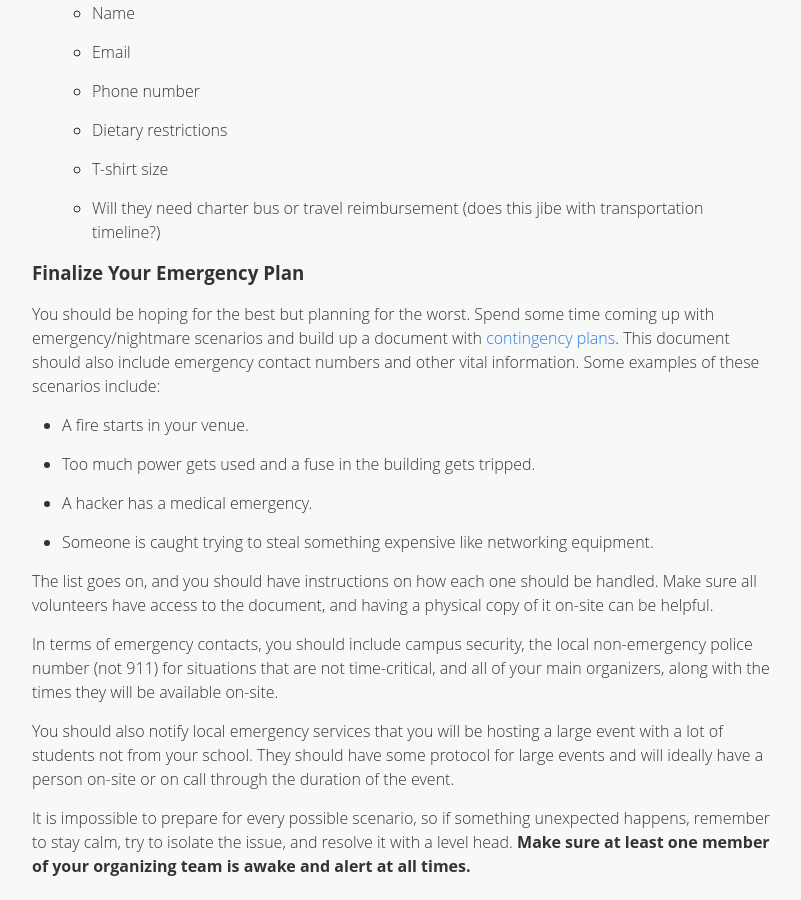
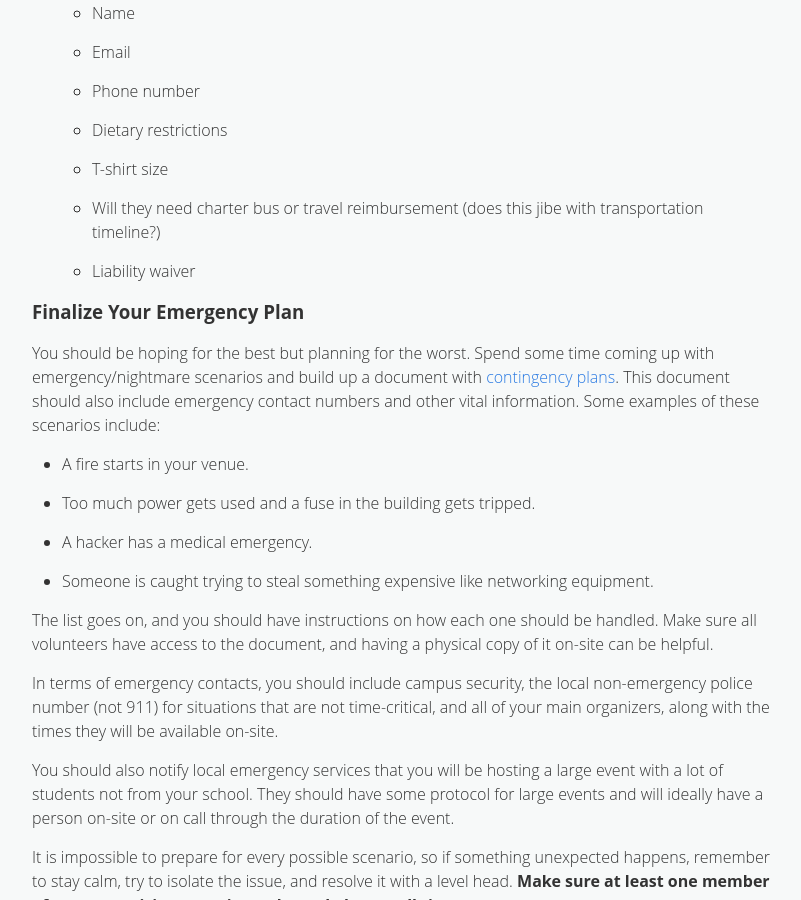
Before and after one commit to MLH/mlh-hackathon-organizer-guide, a Jekyll site: the page built from index.md, in a window 1280 px wide and 900 px high, scrolled down 20882 px. Shown: the whole window, without its empty margins (238-1039 px from the left). Built offline with Jekyll 4.4.1, drawn with Linux system fonts in a browser that asks for light colours.

Commit message:
added liability waiver to survey items in Update Website With Final Info section

```diff
--- a/index.md
+++ b/index.md
@@ -822,6 +822,8 @@ Ideally, you’ve been updating your site on a rolling basis as more information
 
   * Will they need charter bus or travel reimbursement (does this jibe with transportation timeline?)
 
+  * Liability waiver
+
 ### Finalize Your Emergency Plan
 
 You should be hoping for the best but planning for the worst. Spend some time coming up with emergency/nightmare scenarios and build up a document with [contingency plans](http://en.wikipedia.org/wiki/Contingency_plan). This document should also include emergency contact numbers and other vital information. Some examples of these scenarios include:
```
